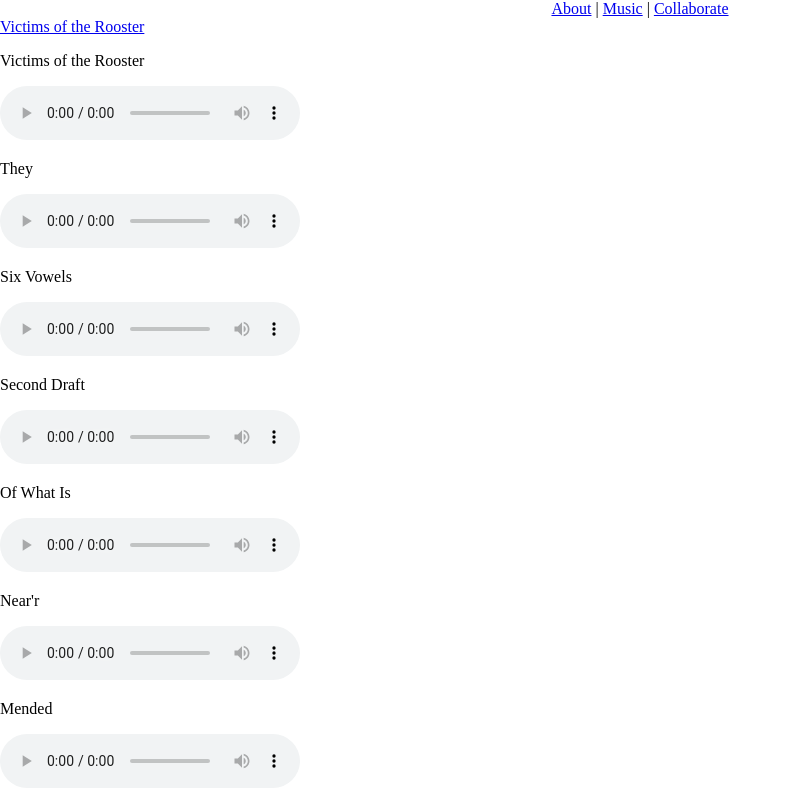
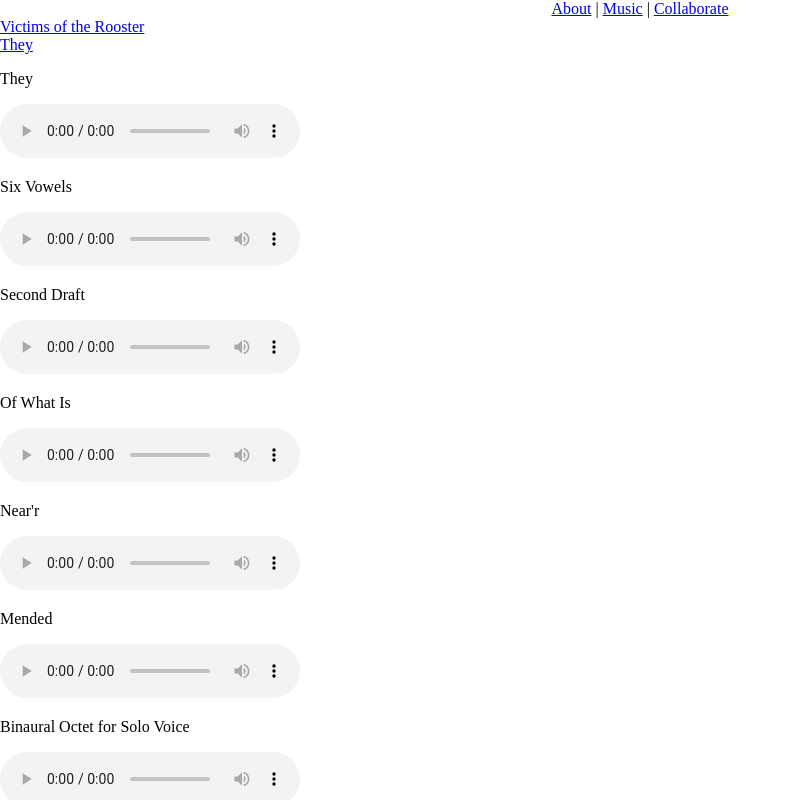
Before and after one commit to Blake-D/music-website, a React (Create React App) app: page /music/vocal in a window 1280 px wide. Shown: the whole page, without its empty margins (0-792 px from the left). Built offline with nearby package versions, Linux system fonts and the light colour scheme.

Commit message:
handlePlayerInfo function now passes the player the title and url of the clicked track title

```diff
--- a/src/App.js
+++ b/src/App.js
@@ -17,10 +17,10 @@ import Player from './components/music/player'
 
 function App() {
 
-  const [playerUrl, setPlayerUrl] = useState("")
+  const [playerInfo, setPlayerInfo] = useState({title: "", url: ""})
 
-  const handlePlayerUrl = (e) => {
-    setPlayerUrl(e.target.id)
+  const handlePlayerInfo = (e) => {
+    setPlayerInfo({title: e.target.innerText, url: e.target.id})
   }
 
   // const [modalIsOpen, setModalIsOpen] = useState(false)
@@ -62,10 +62,10 @@ function App() {
         <Route exact path="/music/piano" render={Piano} />
         <Route exact path="/music/Strings" render={Strings} />
         {/* <Route path="/music/vocal" render={() => <Vocal modalContent={modalContent} modalIsOpen={modalIsOpen} handleModal={handleModal}/>}/> */}
-        <Route exact path="/music/vocal" render={() => <Vocal handlePlayerUrl={handlePlayerUrl} /> } />
+        <Route exact path="/music/vocal" render={() => <Vocal handlePlayerInfo={handlePlayerInfo} /> } />
         <Route exact path="/music/electronic" render={Electronic} />
         <Route exact path="/music/chamber-misc" render={ChamberMisc} />
-        <Route exact path="/music/player" render={()=>  <Player playerUrl={playerUrl}/>}/>
+        <Route exact path="/music/player" render={()=>  <Player playerInfo={playerInfo}/>}/>
       </Router>
     </div>
   )
--- a/src/components/music/player.js
+++ b/src/components/music/player.js
@@ -1,9 +1,8 @@
 function Player(props){
-    console.log(props.playerUrl)
     return(
         <div>
-            <p>Victims of the Rooster</p>
-            <audio src={props.playerUrl} controls controlsList="nodownload" />
+            <p>{props.playerInfo.title}</p>
+            <audio src={props.playerInfo.url} controls controlsList="nodownload" />
         </div>
     )
 }
--- a/src/components/music/vocal.js
+++ b/src/components/music/vocal.js
@@ -1,6 +1,5 @@
 import Nav from '../nav'
 import { Link } from 'react-router-dom'
-import React, { useState } from 'react'
 // import Modal from 'react-modal'
 
 
@@ -17,9 +16,8 @@ function Vocal(props){
             <Nav />
             {/* <p onClick={() => props.handleModal(true)}>Victims of the Rooster</p>
             <audio src="https://docs.google.com/uc?export=download&id=1H0Z7yH_fMVg4hf0cLDwh8Oo5VuXUGijL" controls controlsList="nodownload" /> */}
-            <Link to="/music/player" id="https://docs.google.com/uc?export=download&id=1H0Z7yH_fMVg4hf0cLDwh8Oo5VuXUGijL" onClick={(e) => props.handlePlayerUrl(e)}>Victims of the Rooster</Link>
-            <p>Victims of the Rooster</p>
-            <audio src="https://docs.google.com/uc?export=download&id=1H0Z7yH_fMVg4hf0cLDwh8Oo5VuXUGijL" controls controlsList="nodownload" />
+            <Link to="/music/player" id="https://docs.google.com/uc?export=download&id=1H0Z7yH_fMVg4hf0cLDwh8Oo5VuXUGijL" onClick={(e) => props.handlePlayerInfo(e)}>Victims of the Rooster</Link><br></br>
+            <Link to="/music/player" id="https://docs.google.com/uc?export=download&id=1FAfS9VVeD1HiKBuZ-bKytR9W8-YkCmzW" onClick={(e) => props.handlePlayerInfo(e)}>They</Link>
             <p>They</p>
             <audio src="https://docs.google.com/uc?export=download&id=1FAfS9VVeD1HiKBuZ-bKytR9W8-YkCmzW" controls controlsList="nodownload" />
             <p>Six Vowels</p>
```
